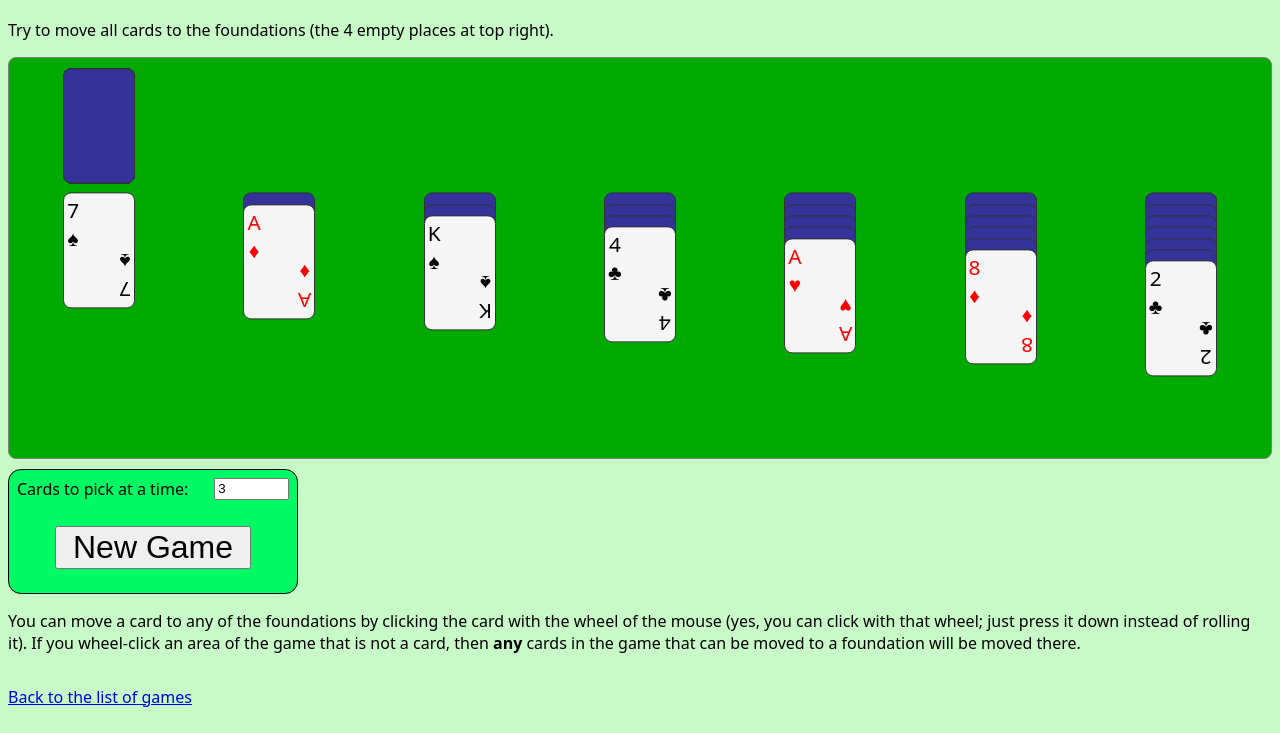
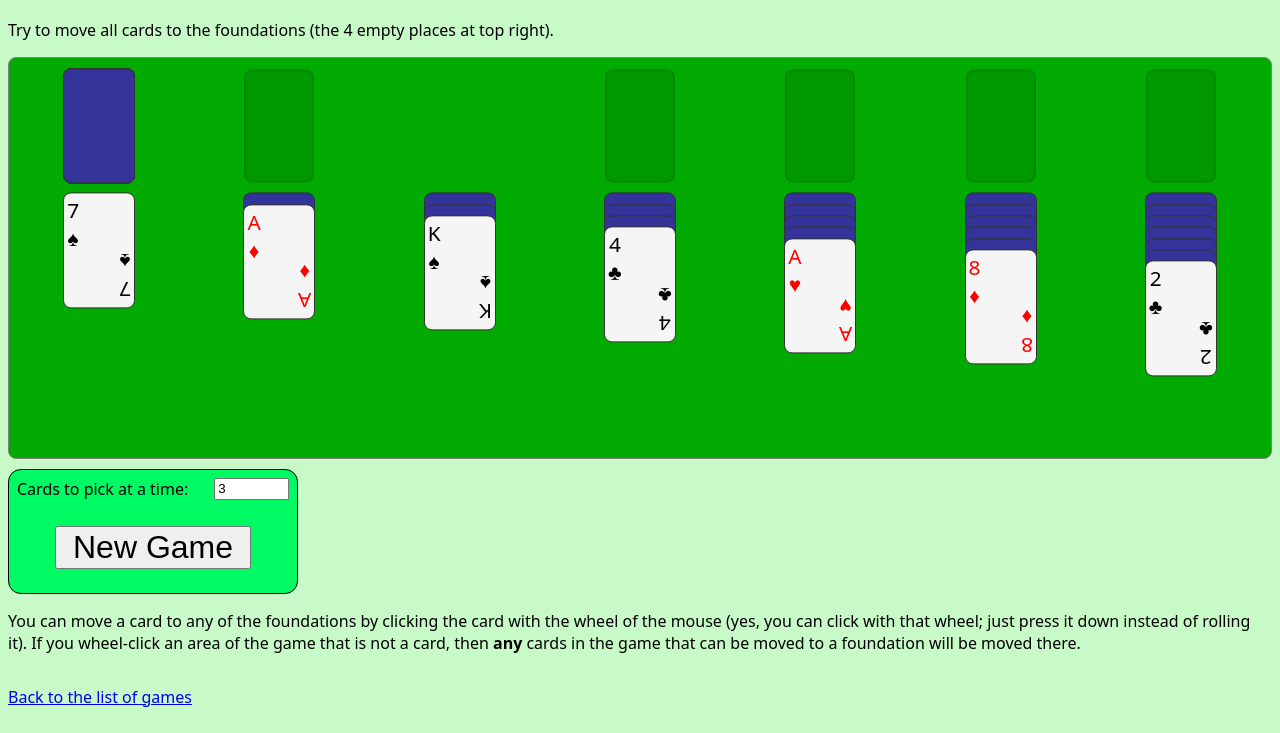
Before and after one commit to Akuli/bubble-shooter-clone, a plain HTML site: page klondike/index.html in a window 1280 px wide. Shown: the part 67-800 px from the top of the page. Drawn offline with Linux system fonts and the light colour scheme.

Commit message:
card-place things

```diff
--- a/klondike/js/ui.js
+++ b/klondike/js/ui.js
@@ -13,6 +13,28 @@ define(['./core.js', '../../js/common.js'], function(core, common) {
   class UI extends common.UI {
     constructor(gameDiv) {
       super(gameDiv);
+
+      for (let xCount = 0; xCount < 7; xCount++) {
+        for (let yCount = 0; yCount < 2; yCount++) {
+          if (xCount === 2 && yCount === 0) {
+            continue;
+          }
+
+          const div = document.createElement('div');
+          div.classList.add('card-place');
+          div.style.width = CARD_WIDTH + 'px';
+          div.style.height = CARD_HEIGHT + 'px';
+          div.style.left = (xCount + 0.5) * 100/7 + '%';
+          div.style.top = ( yCount*(Y_SPACING_SMALL + CARD_HEIGHT) + Y_SPACING_SMALL + CARD_HEIGHT/2 )+'px';
+
+          if (xCount === 0 && yCount === 0) {
+            // bottom of the stock
+            div.addEventListener('click', () => this._onClick(null));
+          }
+
+          gameDiv.appendChild(div);
+        }
+      }
 
       const cards = core.createCards();
       this._cardToDiv = new Map();
@@ -57,21 +79,15 @@ define(['./core.js', '../../js/common.js'], function(core, common) {
             this._beginDrag(card, event);
           }
         });
-
+        div.addEventListener('click', event => {
+          this._onClick(card);
+        });
         div.addEventListener('auxclick', event => {
           this._onAuxClick(card);
           event.stopPropagation();  // don't do the non-card auxclick handling
         });
       }
 
-      gameDiv.addEventListener('click', event => {
-        if (event.which === 2) {
-          // clicked with mouse wheel, do same stuff as on double click
-          this._onAuxClick(null);
-        } else {
-          this._onClick(event);
-        }
-      });
       gameDiv.addEventListener('mousemove', event => this._doDrag(event));
       gameDiv.addEventListener('auxclick', () => this._onAuxClick(null));
 
@@ -237,16 +253,11 @@ define(['./core.js', '../../js/common.js'], function(core, common) {
       this._draggingState = null;
     }
 
-    _onClick(event) {
+    _onClick(card) {
       if (this.currentGame.status !== common.GameStatus.PLAYING) {
         return;
       }
-
-      const gameDivRect = this.gameDiv.getBoundingClientRect();
-      const xRelative = event.clientX - gameDivRect.left;
-      const yRelative = event.clientY - gameDivRect.top;
-      const clickedCardPlace = this._cardPlaceFromRelativeCoordinates(xRelative, yRelative);
-      if (clickedCardPlace !== null && clickedCardPlace.kind === 'stock') {
+      if (card === null || this.currentGame.arrayFromCardPlace(new core.CardPlace('stock')).includes(card)) {
         this.currentGame.stockToDiscard();
       }
     }
@@ -292,7 +303,6 @@ define(['./core.js', '../../js/common.js'], function(core, common) {
         if (event.newPlace.kind === 'tableau') {
           yCenter += card.visible ? Y_SPACING_BIG : Y_SPACING_SMALL;
         }
-        window.asdf = event.cards;
         if (event.newPlace.kind === 'discard' && event.cards.includes(card)) {
           xExtraOffset += X_SPACING;
         }
--- a/klondike/style.css
+++ b/klondike/style.css
@@ -24,13 +24,26 @@
     z-index: 200;
 }
 
-.card {
+.card, .card-place {
     /* card size is defined in the javascript because it's much easier that way imo */
     border-radius: 8px;
+    transform: translate(-50%, -50%);
+    position: absolute;
+}
+.card-place {
+    background-color: #090;
+    border: 2px solid #080;
+
+    /* make sure that these things get "hidden" behind the cards
+       without this, it looks ok on chromium but not on firefox */
+    box-sizing: border-box;
+    -moz-box-sizing: border-box;
+    -webkit-box-sizing: border-box;
+}
+
+.card {
     background-color: #339;
     border: 1px solid #333;
-    transform: translate(-50%, -50%);
-    position: absolute;
     transition-property: background-color, left, top, z-index;
     transition-duration: 0.2s;
 }
```
